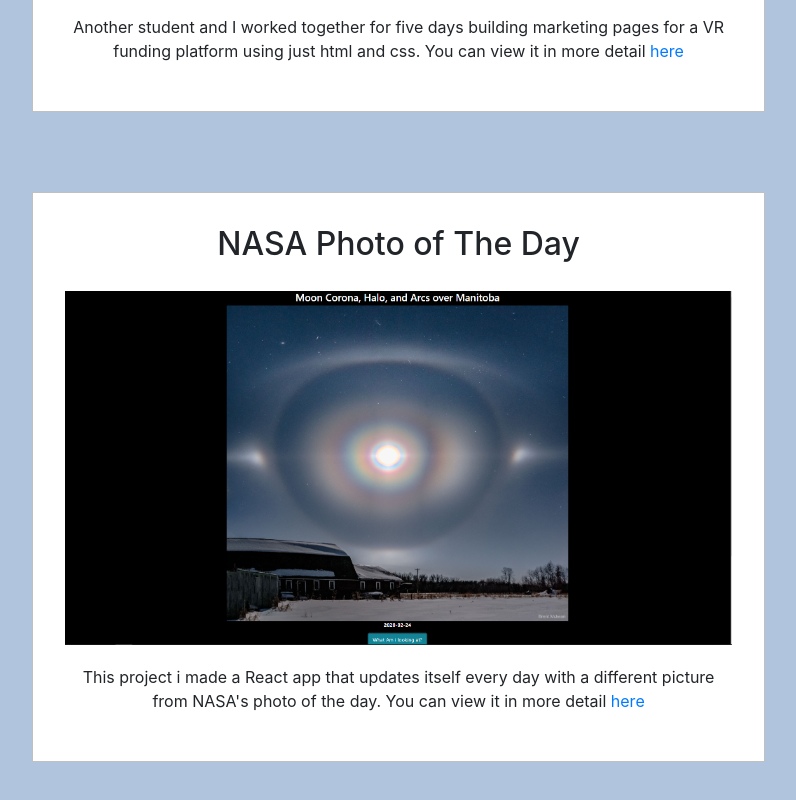
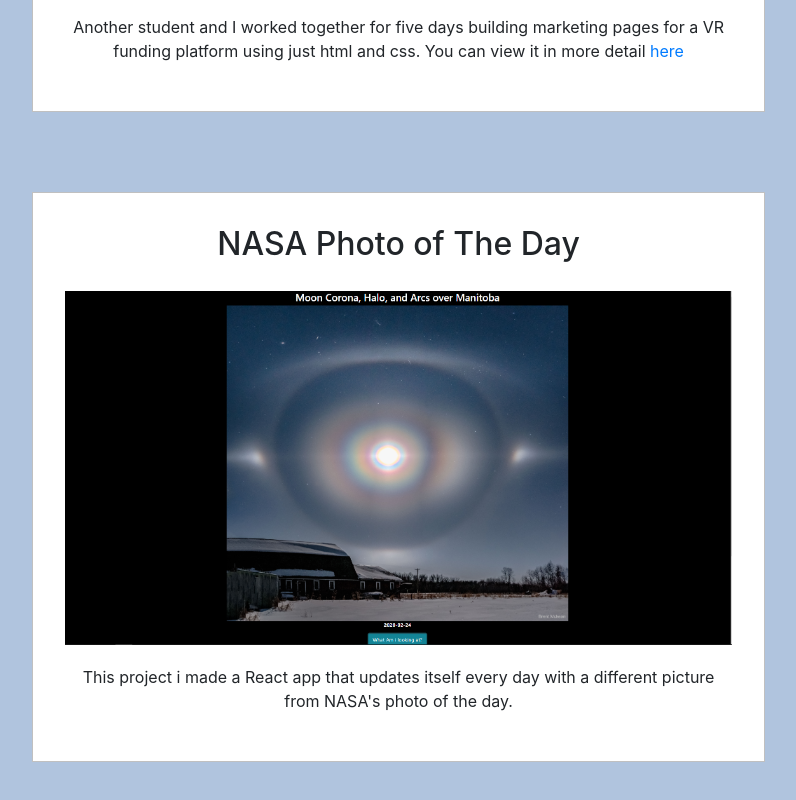
Before and after one commit to alan5123/portfolio, a React (Create React App) app: page / in a window 1280 px wide. Shown: the part 1489-2289 px from the top of the page, without its empty margins (46-842 px from the left). Built offline with nearby package versions, Linux system fonts and the light colour scheme.

Commit message:
changed link

```diff
--- a/src/components/Main.js
+++ b/src/components/Main.js
@@ -146,7 +146,7 @@
         <div>
          <h2>NASA Photo of The Day</h2>
          <VrFunding src={nasa} alt="Alan" />
-        <p>This project i made a React app that updates itself every day with a different picture from NASA's photo of the day. You can view it in more detail <a href = "https://alan5123.github.io/nasa-photo-of-the-day/">here</a></p>
+        <p>This project i made a React app that updates itself every day with a different picture from NASA's photo of the day.</p>
     </div>
     </VrDiv>
       </FirstColumn>
```
